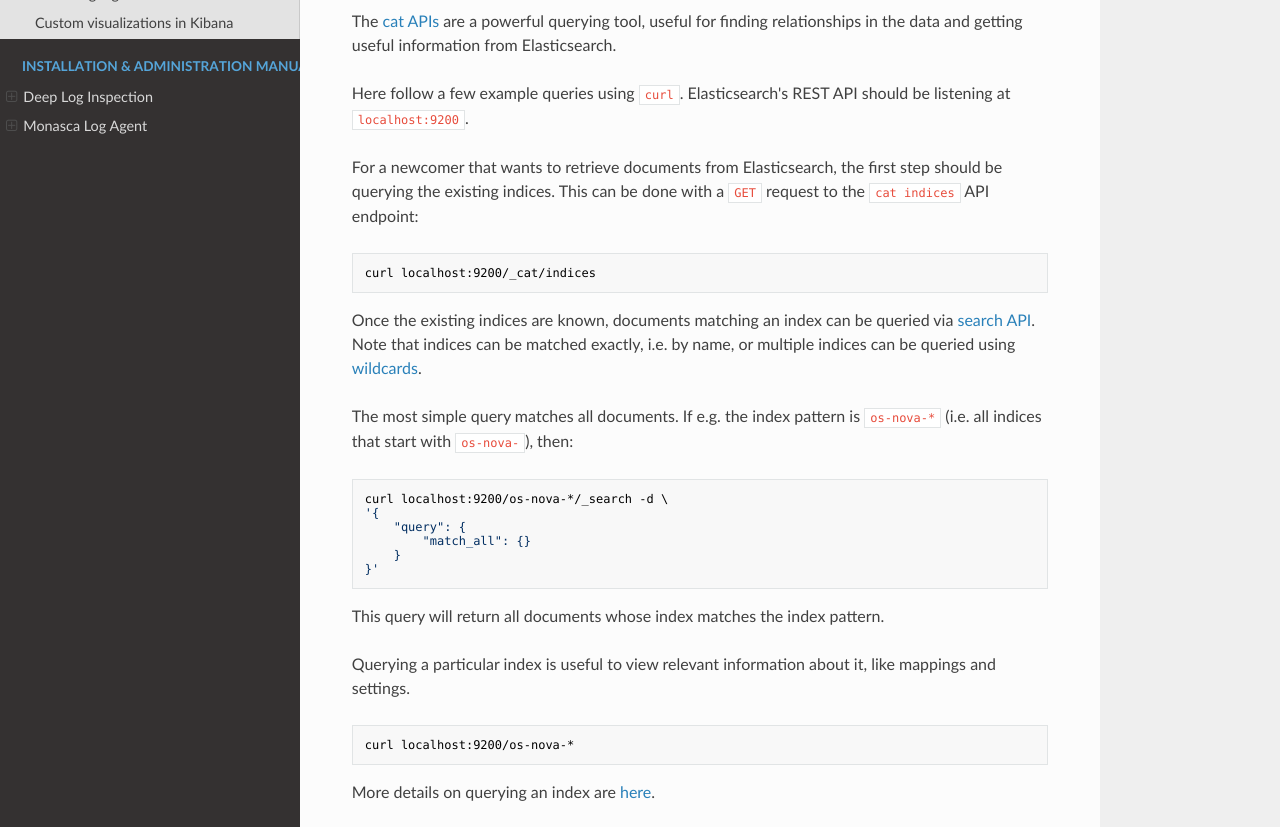
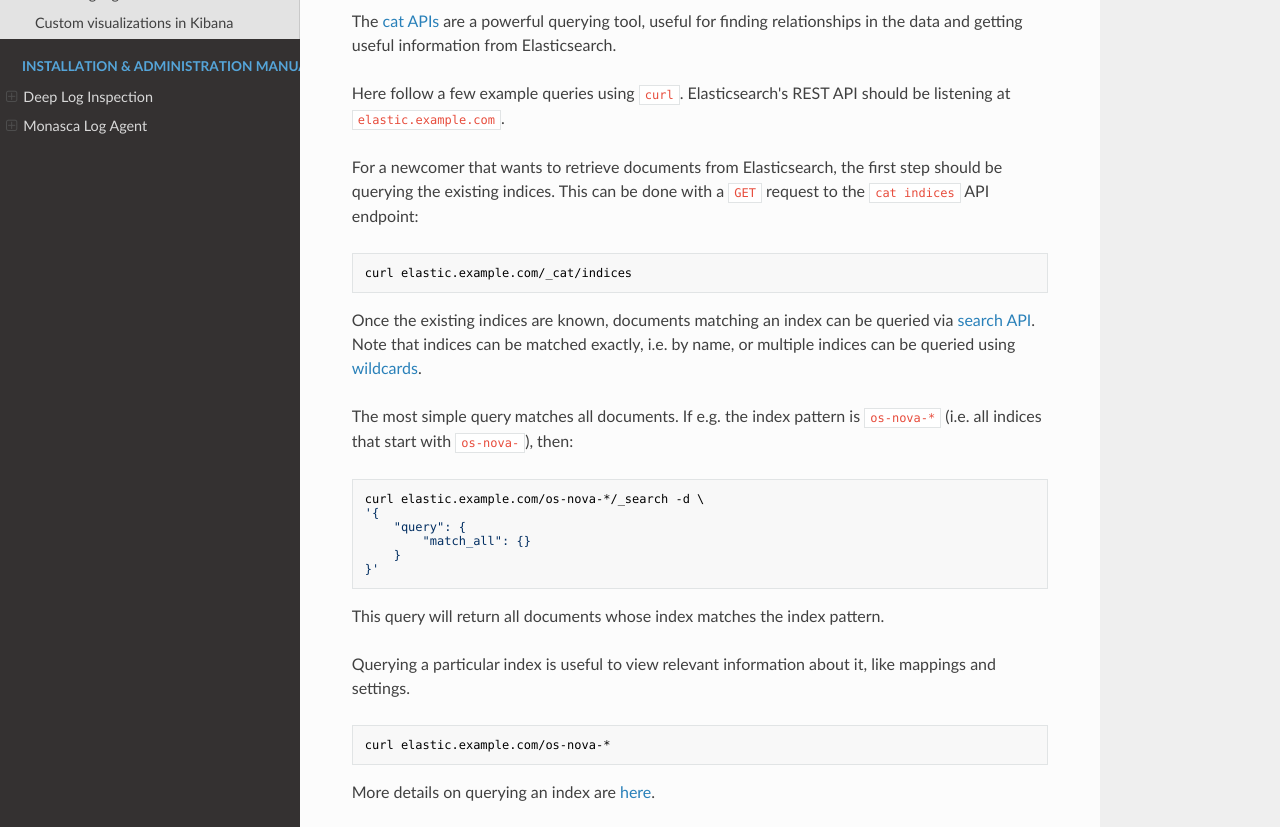
Before and after one commit to martel-innovate/deep-log-inspection, an MkDocs documentation site: the page built from doc/user/elasticsearch.md, in a window 1280 px wide and 1367 px high. Shown: the part 409-1236 px from the top of the window. Built offline with MkDocs 1.6.1, drawn with Linux system fonts in a browser that asks for light colours; nearby versions of some CDN libraries; old or Windows-style settings are respelled for this version of MkDocs.

Commit message:
updated user/elasticsearch guide

```diff
--- a/doc/user/elasticsearch.md
+++ b/doc/user/elasticsearch.md
@@ -5,17 +5,17 @@ As the Deep Log Inspection system receives logs from outside via Monasca Log API
 
 The [cat APIs][2] are a powerful querying tool, useful for finding relationships in the data and getting useful information from Elasticsearch.
 
-Here follow a few example queries using `curl`. Elasticsearch's REST API should be listening at `localhost:9200`.
+Here follow a few example queries using `curl`. Elasticsearch's REST API should be listening at `elastic.example.com`.
 
 For a newcomer that wants to retrieve documents from Elasticsearch, the first step should be querying the existing indices. This can be done with a `GET` request to the `cat indices` API endpoint:
 
-    curl localhost:9200/_cat/indices
+    curl elastic.example.com/_cat/indices
 
 Once the existing indices are known, documents matching an index can be queried via [search API][3]. Note that indices can be matched exactly, i.e. by name, or multiple indices can be queried using [wildcards][4].
 
 The most simple query matches all documents. If e.g. the index pattern is `os-nova-*` (i.e. all indices that start with `os-nova-`), then:
 
-    curl localhost:9200/os-nova-*/_search -d \
+    curl elastic.example.com/os-nova-*/_search -d \
     '{
         "query": {
             "match_all": {}
@@ -26,7 +26,7 @@ This query will return all documents whose index matches the index pattern.
 
 Querying a particular index is useful to view relevant information about it, like mappings and settings.
 
-    curl localhost:9200/os-nova-*
+    curl elastic.example.com/os-nova-*
 
 More details on querying an index are [here][5].
 
```
